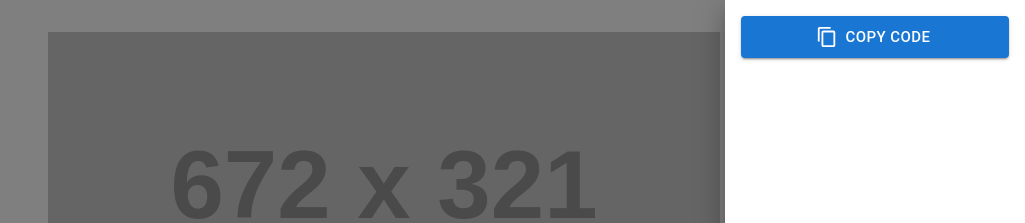
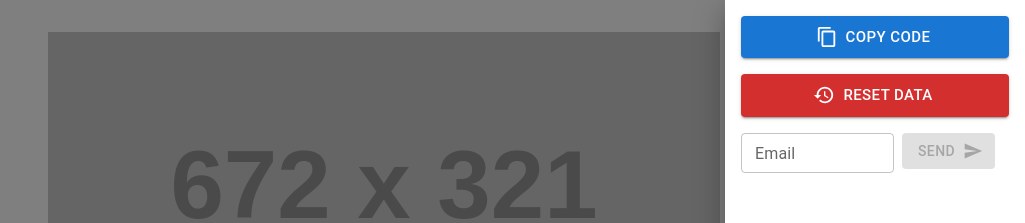
Before and after one commit to aspasionov/newspaper-generator, a React (Vite) app: page / in a window 1280 px wide. Both pictures are taken after a click on the button 1240 px from the left and 26 px from the top of the page. Shown: the top 223 px of the page, without its empty margins (255-1280 px from the left). Built offline with nearby package versions, Linux system fonts and the light colour scheme.

Commit message:
fix: add mailer (#10)

```diff
--- a/package.json
+++ b/package.json
@@ -10,6 +10,7 @@
     "preview": "vite preview"
   },
   "dependencies": {
+    "@emailjs/browser": "^4.4.1",
     "@emotion/react": "^11.14.0",
     "@emotion/styled": "^11.14.0",
     "@mui/icons-material": "^6.3.0",
--- a/src/components/RightControls/index.jsx
+++ b/src/components/RightControls/index.jsx
@@ -1,15 +1,44 @@
-import { useContext, useState } from 'react';
+import { useContext, useState, useRef, useEffect } from 'react';
 import { OpenButton } from './styles';
 import ContentCopyIcon from '@mui/icons-material/ContentCopy';
+import TextField from '@mui/material/TextField';
 import Button from '@mui/material/Button';
 import Drawer from '@mui/material/Drawer';
 import { CopyContext } from '../../App';
 import MoreVertIcon from '@mui/icons-material/MoreVert';
-import { NEWSPAPER_HEAD, NEWSPAPER_FOOTER } from '../../constants';
+import RestoreIcon from '@mui/icons-material/Restore';
+import SendIcon from '@mui/icons-material/Send';
+import { NEWSPAPER_HEAD, NEWSPAPER_FOOTER, NEWSPAPER_KEY } from '../../constants';
+import Grid from '@mui/material/Grid2';
+import emailjs from '@emailjs/browser';
+import CircularProgress from '@mui/material/CircularProgress';
+
+const validateEmail = (email) => {
+  const re = /^(([^<>()[\]\\.,;:\s@"]+(\.[^<>()[\]\\.,;:\s@"]+)*)|(".+"))@((\[[0-9]{1,3}\.[0-9]{1,3}\.[0-9]{1,3}\.[0-9]{1,3}\])|(([a-zA-Z\-0-9]+\.)+[a-zA-Z]{2,}))$/;
+  return re.test(String(email).toLowerCase());
+}
+
 
 const RightControls = ({ contentRef }) => {
   const [open, setOpen] = useState(false);
+  const [email, setEmail] = useState('');
+  const [sending, setSending] = useState(false);
+  const [error, setError] = useState(null);
+  const [hiddenInputValue, setHiddenInputValue] = useState('');
   const { setCopyMode } = useContext(CopyContext);
+
+  const formRef = useRef(null);
+
+  const updateCode = async () => {
+    await setCopyMode(true)
+    const code = NEWSPAPER_HEAD + contentRef.current.innerHTML + NEWSPAPER_FOOTER;
+    setHiddenInputValue(code)
+    setCopyMode(false)
+  }
+
+  useEffect(() => {
+    if(contentRef.current) updateCode()
+  },[contentRef.current, open])
 
   const copyToClipboard = async (e) => {
     await setCopyMode(true)
@@ -17,6 +46,37 @@ const RightControls = ({ contentRef }) => {
     await navigator.clipboard.writeText(code);
     setCopyMode(false)
   };
+
+  const handleReset = async () => {
+    localStorage.removeItem(NEWSPAPER_KEY);
+    window.location.reload();
+  }
+
+  const handleSend = async (e) => {
+    e.preventDefault();
+    if (!validateEmail(email)) {
+      setError('Incorrect email format');
+      return;
+    }
+    setError(null);
+    setSending(true)
+    emailjs
+      .sendForm(import.meta.env.VITE_EMAIL_SERVICE_ID, import.meta.env.VITE_EMAIL_TEMPLATE_ID, formRef.current, {
+        publicKey: import.meta.env.VITE_EMAIL_PUBLIC_KEY,
+      })
+      .then(
+        () => {
+          console.log('SUCCESS!');
+          setOpen(false)
+        },
+      )
+      .catch((error) => {
+        console.log('FAILED...', error);
+      })
+      .finally(() => {
+        setSending(false)
+      });
+  }
 
   return (
     <>
@@ -34,7 +94,22 @@ const RightControls = ({ contentRef }) => {
         open={open}
         onClose={() => setOpen(false)}
       >
+        <form action="" ref={formRef} style={{ display: 'none' }}>
+          <input type="text" name="code" value={hiddenInputValue}  />
+          <input type="text" name="to_mail" value={email} />
+        </form>
         <Button size="large" sx={{ mb: 2 }} startIcon={<ContentCopyIcon/>} variant="contained" onClick={copyToClipboard}>Copy code</Button>
+        <Button size="large" sx={{ mb: 2 }} startIcon={<RestoreIcon/>} variant="contained" onClick={handleReset} color="error">Reset data</Button>
+        <Grid container spacing={1}>
+          <Grid item size={7}>
+            <TextField label="Email" value={email} variant="outlined" fullWidth size="small" onChange={(e) => setEmail(e.target.value)} error={error !== null} helperText={error} />
+          </Grid>
+          <Grid item size={5}>
+            <Button variant="contained" endIcon={!sending ? <SendIcon /> : <CircularProgress size="16px" color='disabled' />} onClick={handleSend} disabled={!email || sending}>
+              Send
+            </Button>
+          </Grid>
+        </Grid>
       </Drawer>
     </>
   )
--- a/src/components/RightControls/styles.js
+++ b/src/components/RightControls/styles.js
@@ -1,6 +1,5 @@
-import { alpha, styled } from '@mui/material/styles';
+import { styled } from '@mui/material/styles';
 import Grid from '@mui/material/Grid2';
-import Box from '@mui/material/Box';
 import IconButton from '@mui/material/Button';
 
 const Wrapper = styled(Grid)(({ theme }) => ({
@@ -11,7 +10,7 @@ const Wrapper = styled(Grid)(({ theme }) => ({
 }));
 
 const OpenButton = styled(IconButton)(({ theme }) => ({
-  position: 'absolute',
+  position: 'fixed',
   right: theme.spacing(1),
   top: theme.spacing(1),
   zIndex: theme.zIndex.drawer,
```
Also changed, not shown: 1 other file (tests, documents, lock files or other folders).
